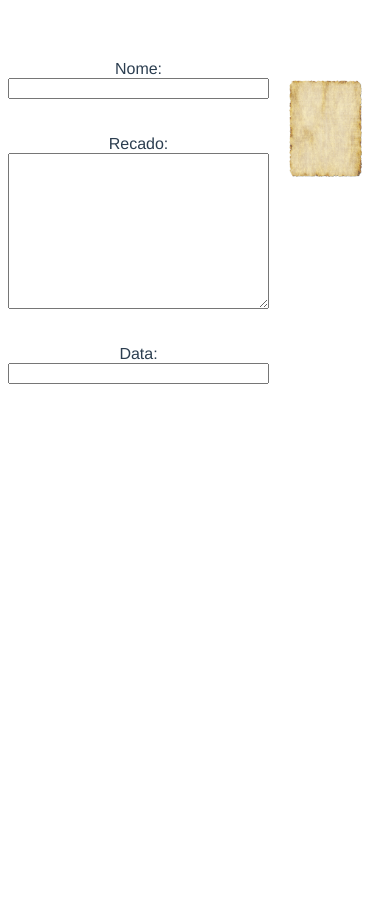
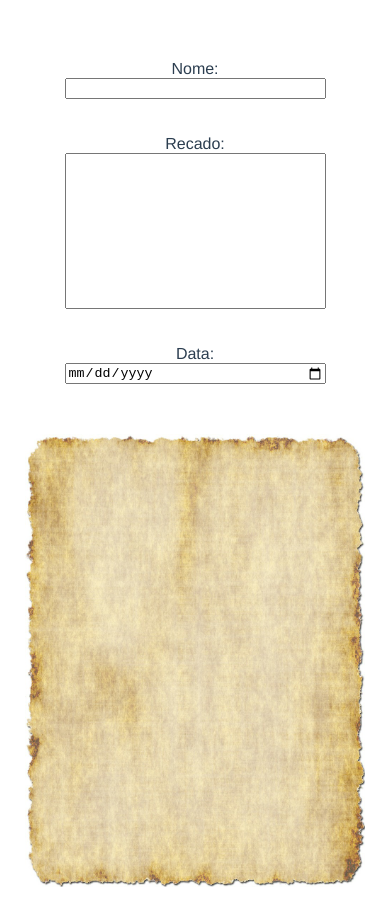
Before and after one commit to magnusfroes/recado, a Vue app: page / in a window 390 px wide. Before the commit the page ends 844 px from the top, so only its background shows below. Built offline with nearby package versions, Linux system fonts and the light colour scheme.

Commit message:
Novo Branch

```diff
--- a/src/components/Recado.vue
+++ b/src/components/Recado.vue
@@ -8,13 +8,15 @@
       <textarea cols="30" rows="10" v-model="recado"></textarea>
       <br><br>
       <label for="data">Data:</label>
-      <input type="text" v-model="data">
+      <input type="date" v-model="data">
     </div>
     <div class="carta">
       <h2>{{ nome }}</h2>
       <p>{{ recado }}</p>
       <br>
-      <p>{{ data }}</p>
+    </div>
+    <div class="data">
+      <p>{{ data.split('-').reverse().join('/') }}</p>
     </div>
   </div>
 
@@ -52,7 +54,7 @@ export default {
   display: flex;
   margin: 20px;
   padding: 20px;
-  width: 300px;
+  min-width: 300px;
   height: 420px;
   flex-direction: column;
   word-wrap: break-word;
@@ -62,4 +64,35 @@ export default {
   font-family: "Norse", Helvetica, Arial;
   font-size: 18px;
 }
+
+textarea {
+   resize: none;
+}
+
+.data {
+  display: flex;
+  position: absolute;
+  bottom: 100px;
+  right: 20%;
+}
+
+@media (max-width: 700px) {
+
+  .tabela {
+    flex-direction: column;
+    align-items: center;
+  }
+
+  .entrada {
+    margin-bottom: 30px;
+  }
+
+  .data {
+    display: flex;
+    position: absolute;
+    bottom: -270px;
+    right: 30%;
+}
+
+}
 </style>
```
